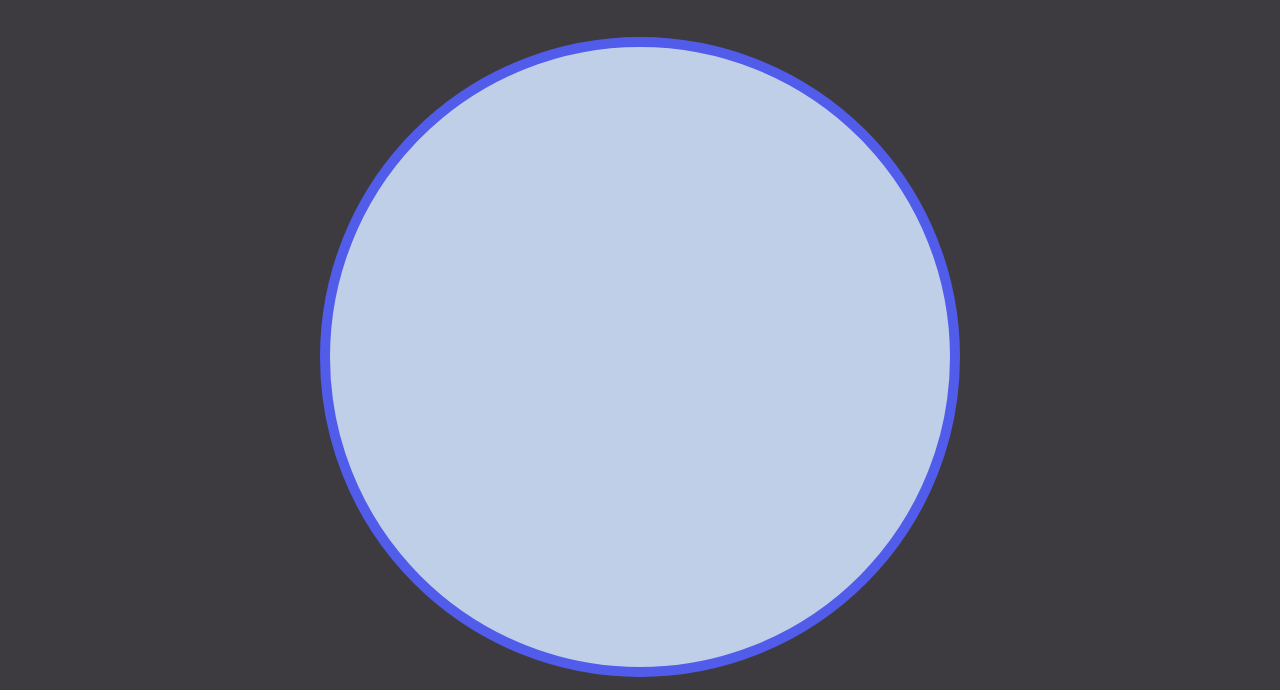
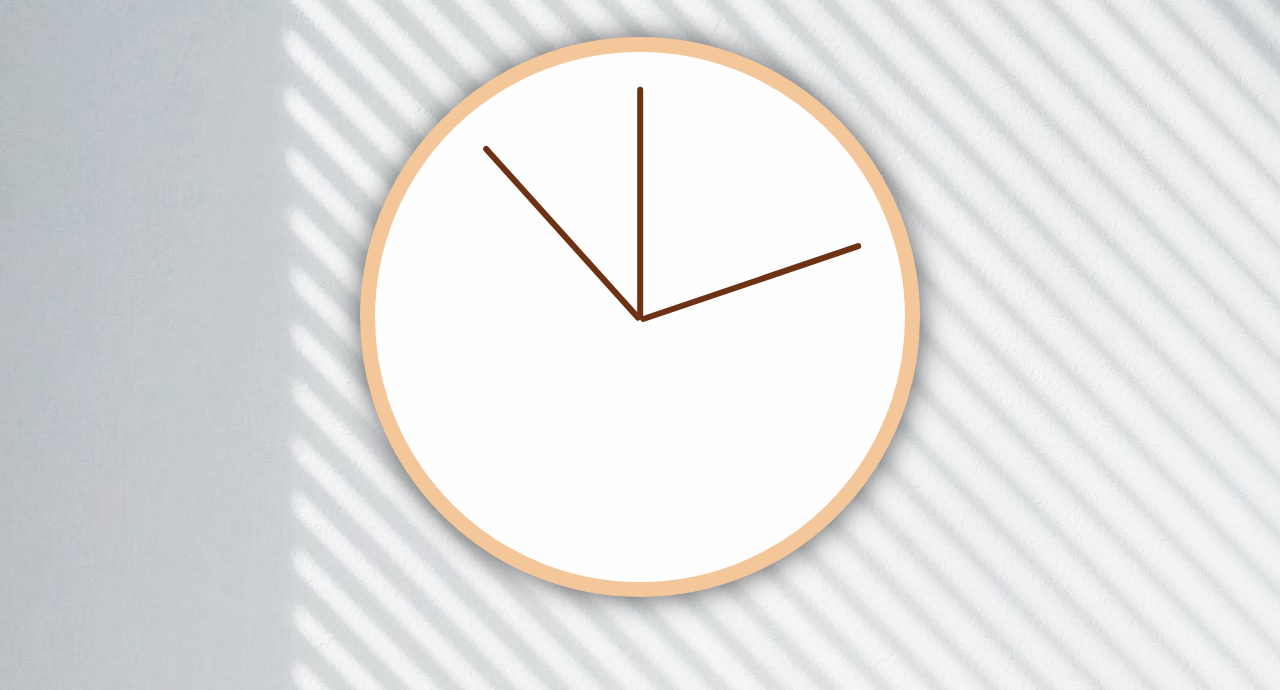
Before and after one commit to Diane-Besmonte/JavaScript30, a plain HTML site: page Day 2 - JS and CSS Clock/index.html in a window 1280 px wide. Shown: the part 110-800 px from the top of the page. Drawn offline with Linux system fonts and the light colour scheme.

Commit message:
updated day 2 files

```diff
--- a/Day 2 - JS and CSS Clock/assets/style.css
+++ b/Day 2 - JS and CSS Clock/assets/style.css
@@ -5,26 +5,50 @@
 }
 
 body {
-    background-color: #3D3B40;
+    height: 100%;
+    /* background: linear-gradient(90deg, #190B25 50%, #0B83FE 50%); */
+    background: url('./images/wall.jpg');
+    background-repeat: no-repeat;
 }
 
 h1 {
     text-align: center;
-    color: #F8EDFF;
+    color: #6D3214;
     margin: 50px 0;
     font-size: 2.5em;
 }
 
 .clock {
-    width: 100;
-    display: flex;
-    justify-content: center;
+    width: 35em;
+    height: 35em;
+    background: #BFCFE7;
+    border-radius: 50%;
+    margin: 50px auto;
+    border: 15px solid #F4C79B;
+    position: relative;
+    padding: 2rem;
+    background: #FEFEFE;
+    box-shadow: 1px 1px 29px 0px rgba(0,0,0,0.61);
+    -webkit-box-shadow: 1px 1px 29px 0px rgba(0,0,0,0.61);
+    -moz-box-shadow: 1px 1px 29px 0px rgba(0,0,0,0.61);
 }
 
-#circle {
-    width: 40em;
-    height: 40em;
-    background: #BFCFE7;
-    border-radius: 50%;
-    border: 10px solid #525CEB;
+.circle {
+    position: relative;
+    width: 100%;
+    height: 100%;
+    transform: translate(-3px);
 }
+
+.hand {
+    width: 44%;
+    height: 6px;
+    background: #6D3214;
+    border-radius: 25px;;
+    position: absolute;
+    top: 50%;
+    transform-origin: 100%;
+    transform: rotate(90deg);
+    transition: all 0.05s;
+    transition-timing-function: cubic-bezier(0.1, 2.7, 0.58, 1);
+  }
--- a/Day 2 - JS and CSS Clock/index.html
+++ b/Day 2 - JS and CSS Clock/index.html
@@ -9,9 +9,13 @@
 <body>
     <h1>Day 2 - JS and CSS Clock</h1>
     <div class="clock">
-        <span id="circle"></span>
+        <div id="circle">
+            <div class="hand hour"></div>
+            <div class="hand minute"></div>
+            <div class="hand second"></div>
+        </div>
     </div>
 
-    <script src="index.js"></script>
+    <script src="./index.js"></script>
 </body>
 </html>
--- a/Day 2 - JS and CSS Clock/index.js
+++ b/Day 2 - JS and CSS Clock/index.js
@@ -0,0 +1,22 @@
+let second = document.querySelector('.second');
+let minute = document.querySelector('.minute');
+let hour = document.querySelector('.hour');
+
+function setDate() {
+    let current = new Date();
+
+    let seconds = current.getSeconds();
+    let secDeg = ((seconds / 60) * 360) + 90;
+    second.style.transform = `rotate(${secDeg}deg)`;
+
+    let minutes = current.getMinutes();
+    let minDeg = ((minutes / 60) * 360) + ((seconds / 60)*6) + 90;
+    minute.style.transform = `rotate(${minDeg}deg)`;
+
+    let hour = current.getHours();
+    let hourDeg = ((hour / 12) * 360) + ((minutes/60)*30) + 90;
+    hour.style.transform = `rotate(${hourDeg}deg)`;
+}
+
+setInterval(setDate, 1000);
+setDate();
```
Also changed, not shown: Day 2 - JS and CSS Clock/assets/images/wall.jpg (added).
